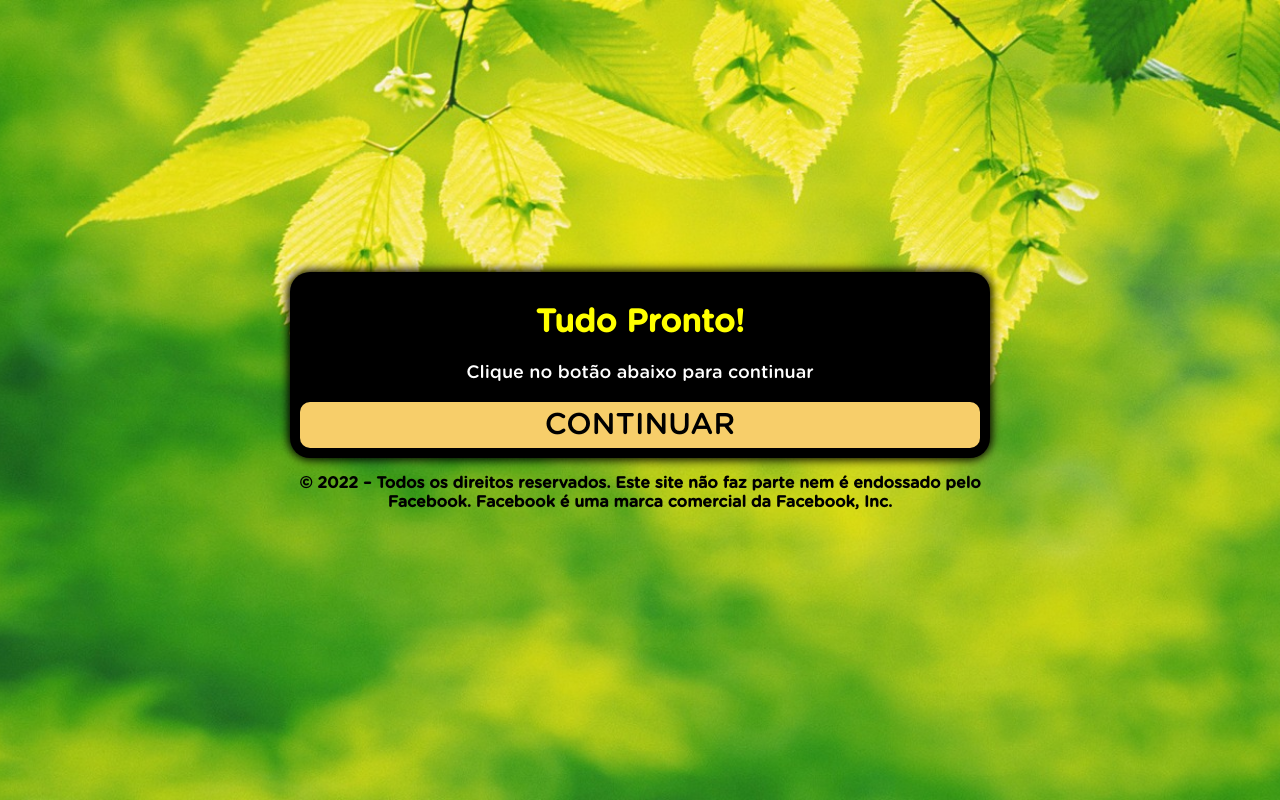
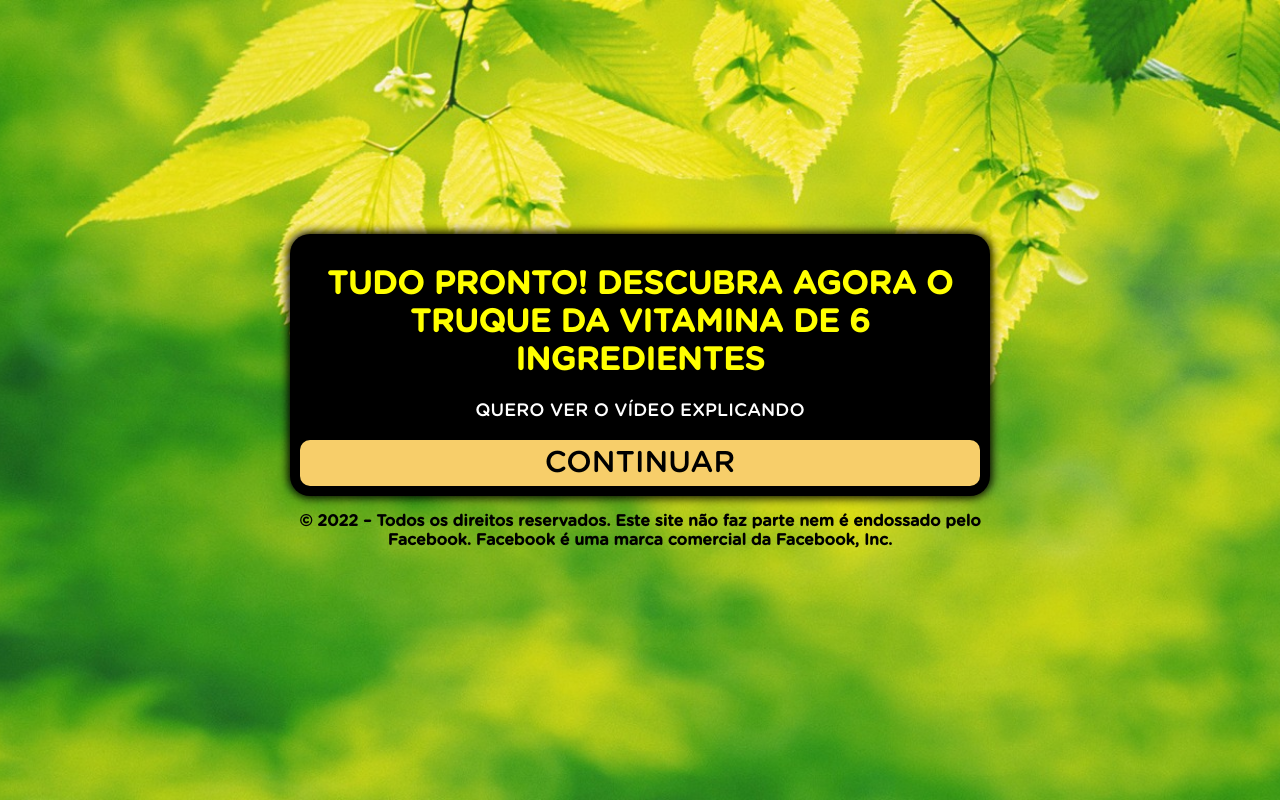
Before and after one commit to joaogabrielmkt/protocolzerobarriga.digital, a plain HTML site: page ps/index.html in a window 1280 px wide. Drawn offline with Linux system fonts and the light colour scheme; a script that the page names is missing.

Commit message:
Add files via upload

```diff
--- a/ps/index.html
+++ b/ps/index.html
@@ -30,8 +30,8 @@
     <div class="black">
       <div>
         <div class="question">
-          <h1>Tudo Pronto!</h1>
-          <p>Clique no botão abaixo para continuar</p>
+          <h1>TUDO PRONTO! DESCUBRA AGORA O TRUQUE DA VITAMINA DE 6 INGREDIENTES</h1>
+          <p>QUERO VER O VÍDEO EXPLICANDO</p>
         </div>
         <div class="answer">
           <a class="btn" href="https://protocolzerobarriga.digital/">CONTINUAR</a>
```
